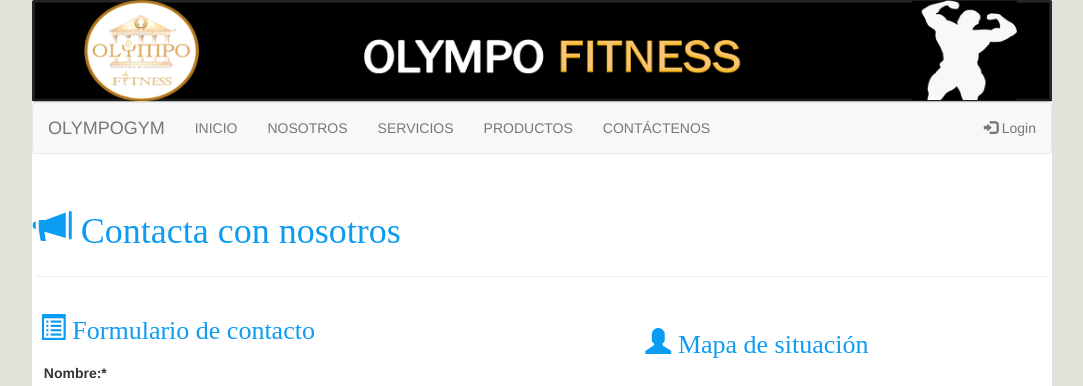
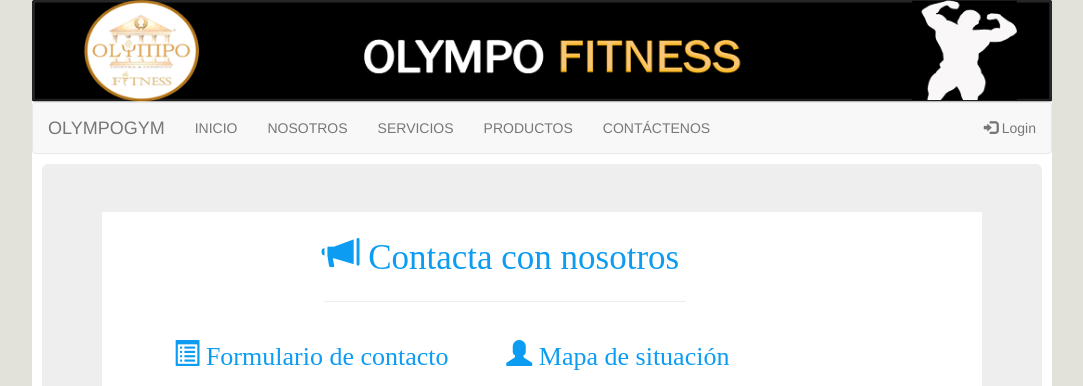
Before and after one commit to colbert6/OlympoGym, a PHP site: page /web/contactenos in a window 1280 px wide. Shown: the top 386 px of the page, without its empty margins (98-1181 px from the left). Run offline with PHP 8.4, Linux system fonts and the light colour scheme.

Commit message:
rediseñado contacto

```diff
--- a/views/web/contactenos.php
+++ b/views/web/contactenos.php
@@ -1,14 +1,17 @@
-<div class="row">
-                <br>
-                <div class="row clearfix">
-                    <h1 class="text-left animated zoomIn" style="font-family: 'Lobster, cursive';font-size: 36px;    font-weight: 500;
+<div class="jumbotron">
+   <div class="container">
+                <div class="row clearfix" >
+                    <div class="col-xs-12 col-md-6 col-lg-5 left col-md-push-3 ">
+                    <h1 class="text-left" style="font-family: 'Lobster, cursive';font-size: 35px;    font-weight: 500;
                                 line-height: 1.1;    margin: 0.67em 0;animation-name: zoomIn;
                                 color: #0C9CF2;">
-                        <span class="glyphicon glyphicon-bullhorn"></span> Contacta con nosotros</h1>
+                        <span class="glyphicon glyphicon-bullhorn"></span>
+                        Contacta con nosotros</h1>
                     <hr>
+                    </div>
                 </div>
-                <div class="row clearfix">
-                    <div class="col-xs-12 col-md-6 col-lg-6 left">
+                <div class="row clearfix col-md-11">
+                    <div class=" col-md-5 left col-md-push-1 ">
                         <h3 class="text-left" style="font-family: 'Lobster, cursive';font-size: 26px;    font-weight: 500;
                                 line-height: 1.1;    margin: 0.67em 0;animation-name: zoomIn;
                                 color: #0C9CF2;">
@@ -16,7 +19,7 @@
                             Formulario de contacto
                         </h3>
 
-                        <form id="formu" action="contactar.php" method="post"> <!-- formulario -->
+                        <form id="formu" action=" " method="post"> <!-- formulario -->
                             <fieldset>
                                 <div class="col-md-12 form-group">
                                     <label for="nombre" class="control-label">Nombre:<span>*</span></label>
@@ -44,17 +47,20 @@
                                     <input type="reset" name="Borrar" class="btn btn-danger btn-sm">
                                 </div>
                                 <div class="col-md-6 form-group">
-                                    <p class="text-right">* Campos obligatorios.</p>
+                                    * Campos obligatorios.</a><br>
                                 </div>
                             </fieldset>
                         </form> <!-- Fin formulario -->
                     </div> <!-- Fin col-md-6 -->
-                    <div class="col-xs-6"></div>
-                    <div class="col-lg-6 col-md-push-1">
+
+                    <div class="col-md-5 col-md-push-1">
                         <address >
-                                  <h3 class="panel-heading" style="font-family: 'Lobster, cursive';font-size: 26px;    font-weight: 500;
+                                  <h3 class="text-left" style="font-family: 'Lobster, cursive';font-size: 26px;    font-weight: 500;
                                           line-height: 1.1;    margin: 0.67em 0;animation-name: zoomIn;
-                                          color: #0C9CF2;"><span class="glyphicon glyphicon glyphicon-user"></span> Mapa de situación</h3>
+                                          color: #0C9CF2;">
+                                                <span class="glyphicon glyphicon glyphicon-user"></span>
+                                                Mapa de situación
+                                  </h3>
                                   <aside class="thumbnailbox listformat">
                                       <div id="map">
                                           <p class="lead"><p><iframe src="https://www.google.com/maps/embed?pb=!1m14!1m8!1m3!1d7928.577112153539!2d-
@@ -72,3 +78,4 @@
                    </div>
           </div> <!-- Fin row -->
     </div>
+</div>
```
